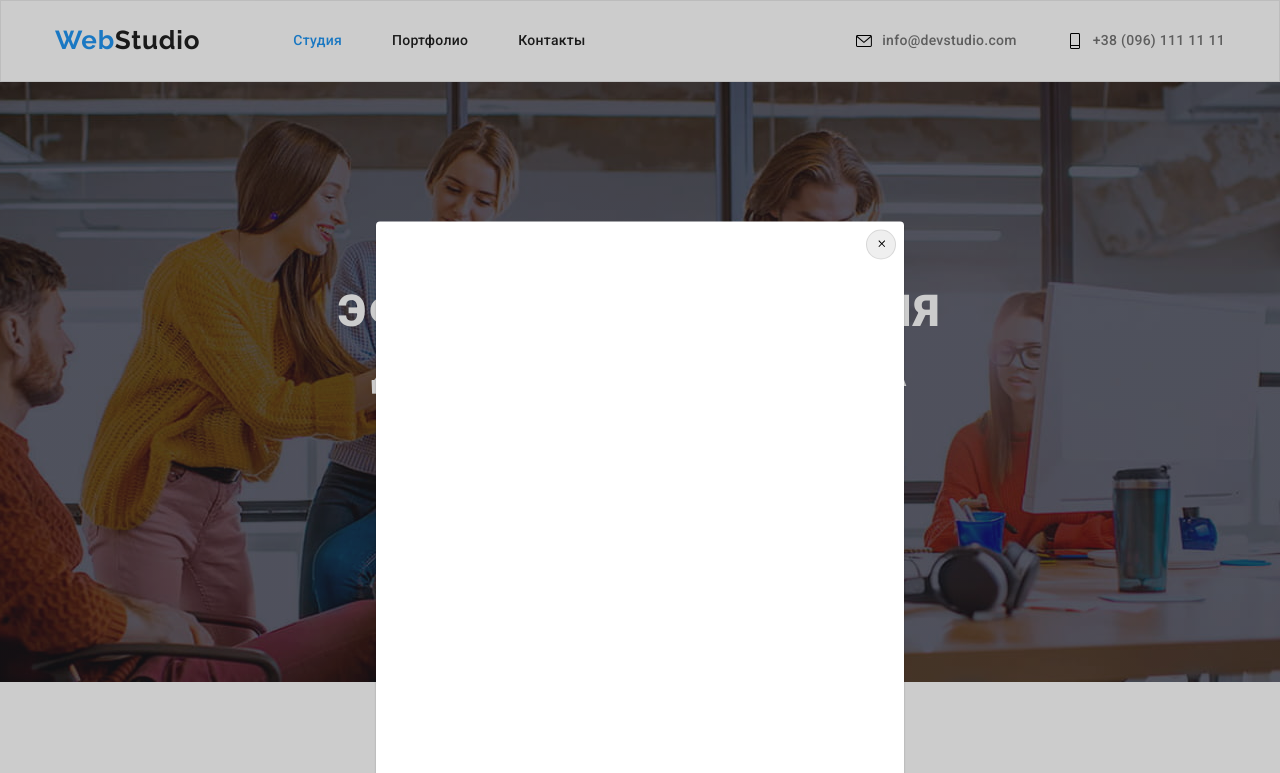
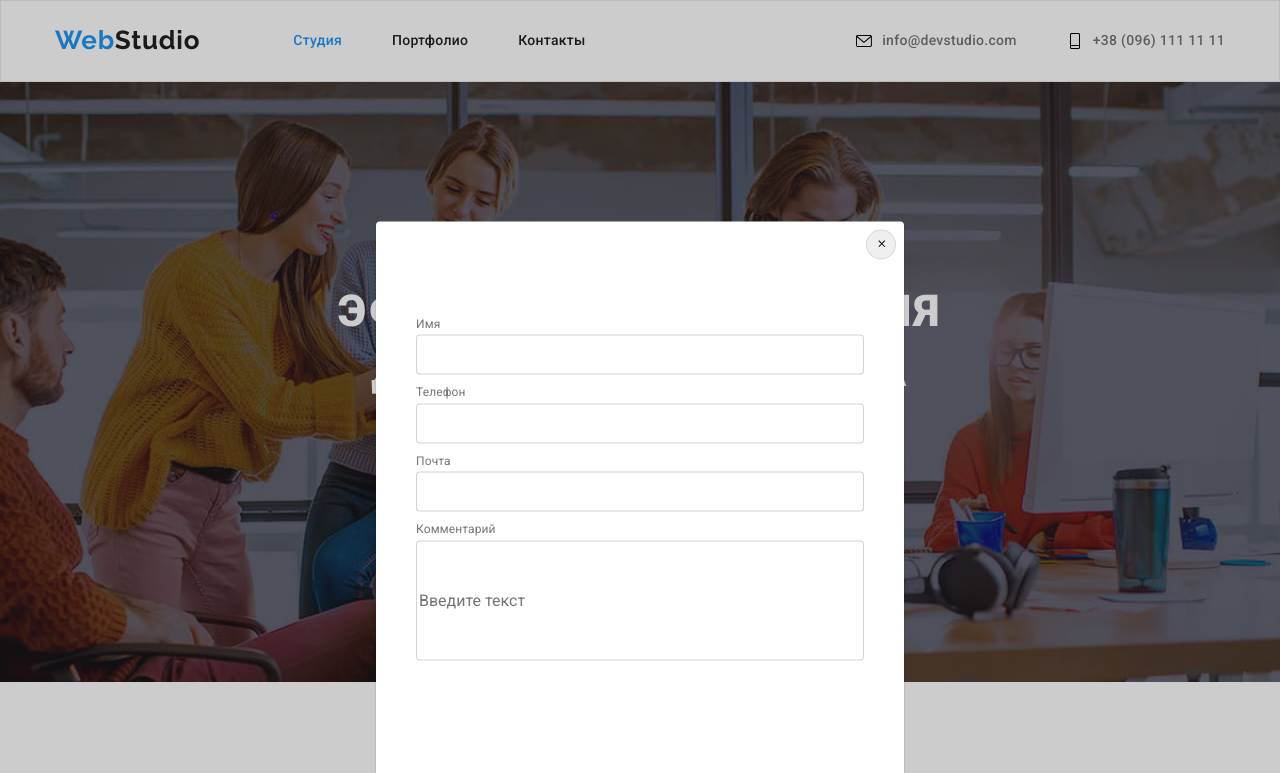
Before and after one commit to andrii-pozniak/goit-markup-hw-06, a plain HTML site: page index.html in a window 1280 px wide. Both pictures are taken after a click on the button "Заказать услугу". Shown: the top 773 px of the page. Drawn offline with nearby package versions, Linux system fonts and the light colour scheme; files whose address does not match are found by name.

Commit message:
add label, input to modal list

```diff
--- a/css/styles.css
+++ b/css/styles.css
@@ -214,6 +214,9 @@ font-family: Roboto, sans-serif;
     position: absolute;
     top: 50%;
     left: 50%;
+    padding-left: 40px;
+    padding-right: 40px;
+    padding-bottom: 40px;
     transform: translate(-50%, -50%);
 
     width: 528px;
@@ -291,6 +294,32 @@ font-family: Roboto, sans-serif;
     background: #188CE8;
     box-shadow: 0px 4px 4px rgba(0, 0, 0, 0.15);
     border-radius: 4px;
+}
+.hero-name {
+    display: flex;
+   margin-bottom: 4px;
+    font-weight: 400;
+    font-size: 12px;
+    line-height: 1.2;
+    letter-spacing: 0.01em;
+
+    color: var(--primery-text-color);
+}
+.hero-input {
+    width: 448px;
+    height: 40px;
+    margin-bottom: 10px;
+
+    border: 1px solid rgba(33, 33, 33, 0.2);
+    border-radius: 4px;
+}
+.coment-input {
+    width: 448px;
+    height: 120px;
+
+    border: 1px solid rgba(33, 33, 33, 0.2);
+    border-radius: 4px;
+
 }
 
 /* section features */
--- a/index.html
+++ b/index.html
@@ -60,6 +60,21 @@
                        <button data-modal-close type="button" class="hero-button">
                            <svg class="hero-svg"><use href="./img/logo company/sprite.svg#icon-close-black"></use></svg>
                        </button>
+                       <div>
+                        <h2 class="modal-title">Оставьте свои данные, мы вам перезвоним</h2>
+                        <form action="">
+                            <label for="name" class="hero-name">Имя</label>
+                            <input type="name" name="name" id="name" class="hero-input">
+                            <label for="tel" class="hero-name">Телефон</label>
+                            <input type="tel" name="tel" id="tel" class="hero-input">
+                            <label for="mail" class="hero-name">Почта</label>
+                            <input type="email" name="mail" id="mail" class="hero-input">
+                            <label for="coment" class="hero-name">Комментарий</label>
+                            <input type="coment" name="coment" id="coment" class="coment-input" placeholder="Введите текст">
+
+
+                        </form>
+                       </div>
                     </div>
                 </div>
             </div >
```
